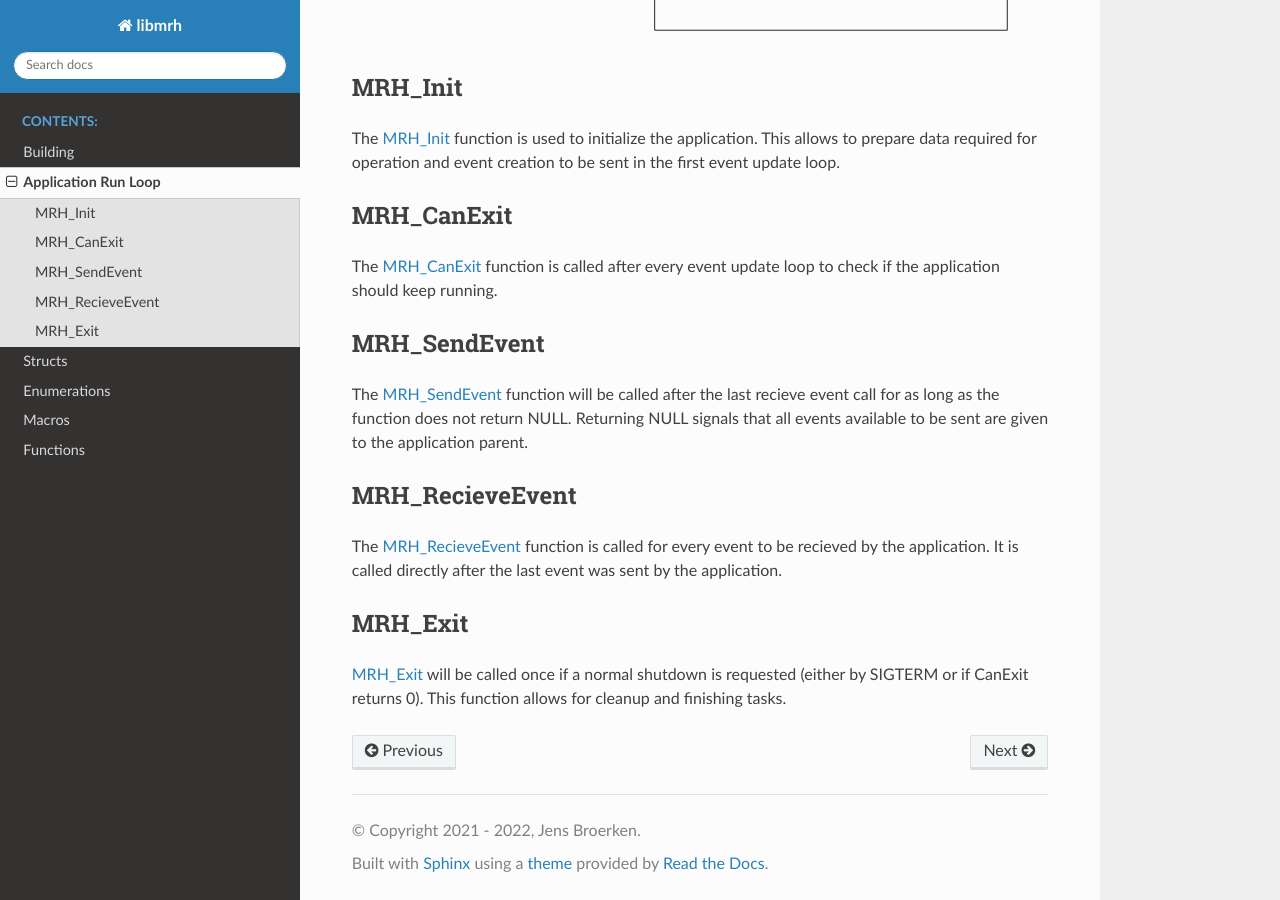
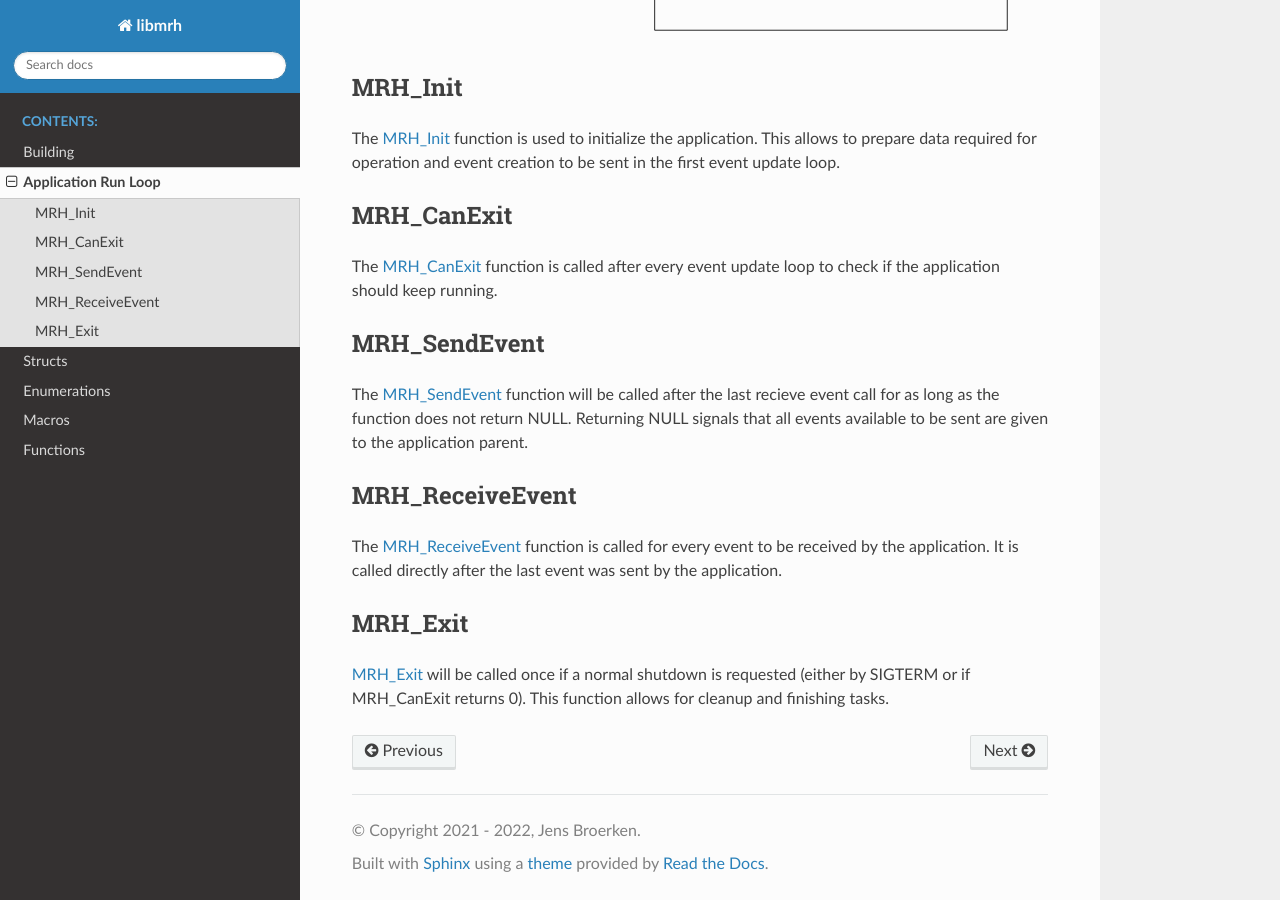
Before and after one commit to jbroerken/libmrh, a Sphinx documentation site: the page built from doc/source/Application_Run_Loop/Application_Run_Loop.rst, in a window 1280 px wide and 900 px high, scrolled down 1145 px. Built offline with Sphinx 7.4.7 and the Read the Docs theme 2.0.0, drawn with Linux system fonts in a browser that asks for light colours.

Commit message:
Update documentation

```diff
--- a/doc/source/Application_Run_Loop/Application_Run_Loop.rst
+++ b/doc/source/Application_Run_Loop/Application_Run_Loop.rst
@@ -41,14 +41,14 @@ will be called after the last recieve event call for as long as the function
 does not return NULL. Returning NULL signals that all events available to be
 sent are given to the application parent.
 
-MRH_RecieveEvent
+MRH_ReceiveEvent
 ----------------
-The :doc:`../Functions/libmrh_Directory/MRH_AppLoop/MRH_RecieveEvent`
-function is called for every event to be recieved by the application.
+The :doc:`../Functions/libmrh_Directory/MRH_AppLoop/MRH_ReceiveEvent`
+function is called for every event to be received by the application.
 It is called directly after the last event was sent by the application.
 
 MRH_Exit
 --------
 :doc:`../Functions/libmrh_Directory/MRH_AppLoop/MRH_Exit` will be called once
-if a normal shutdown is requested (either by SIGTERM or if CanExit returns 0).
+if a normal shutdown is requested (either by SIGTERM or if MRH_CanExit returns 0).
 This function allows for cleanup and finishing tasks.
--- a/doc/source/Functions/Functions.rst
+++ b/doc/source/Functions/Functions.rst
@@ -17,7 +17,7 @@ Library Functions
   :maxdepth: 1
 
   libmrh_Directory/MRH_AppLoop/MRH_Init
-  libmrh_Directory/MRH_AppLoop/MRH_RecieveEvent
+  libmrh_Directory/MRH_AppLoop/MRH_ReceiveEvent
   libmrh_Directory/MRH_AppLoop/MRH_SendEvent
   libmrh_Directory/MRH_AppLoop/MRH_CanExit
   libmrh_Directory/MRH_AppLoop/MRH_Exit
```
Also changed, not shown: doc/source/Functions/libmrh_Directory/MRH_AppLoop/MRH_ReceiveEvent.rst (renamed from doc/source/Functions/libmrh_Directory/MRH_AppLoop/MRH_RecieveEvent.rst, +5 -5 lines).
